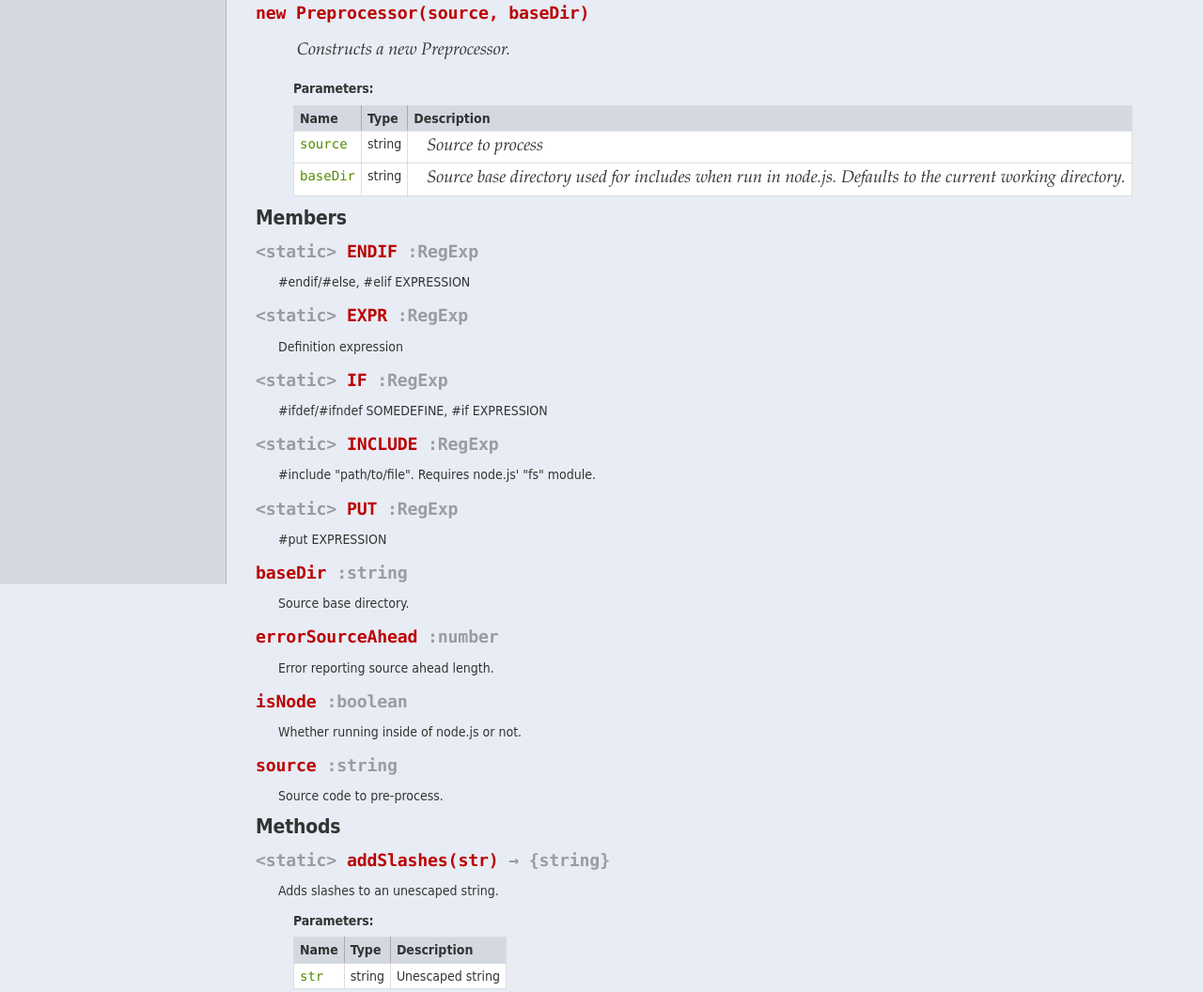
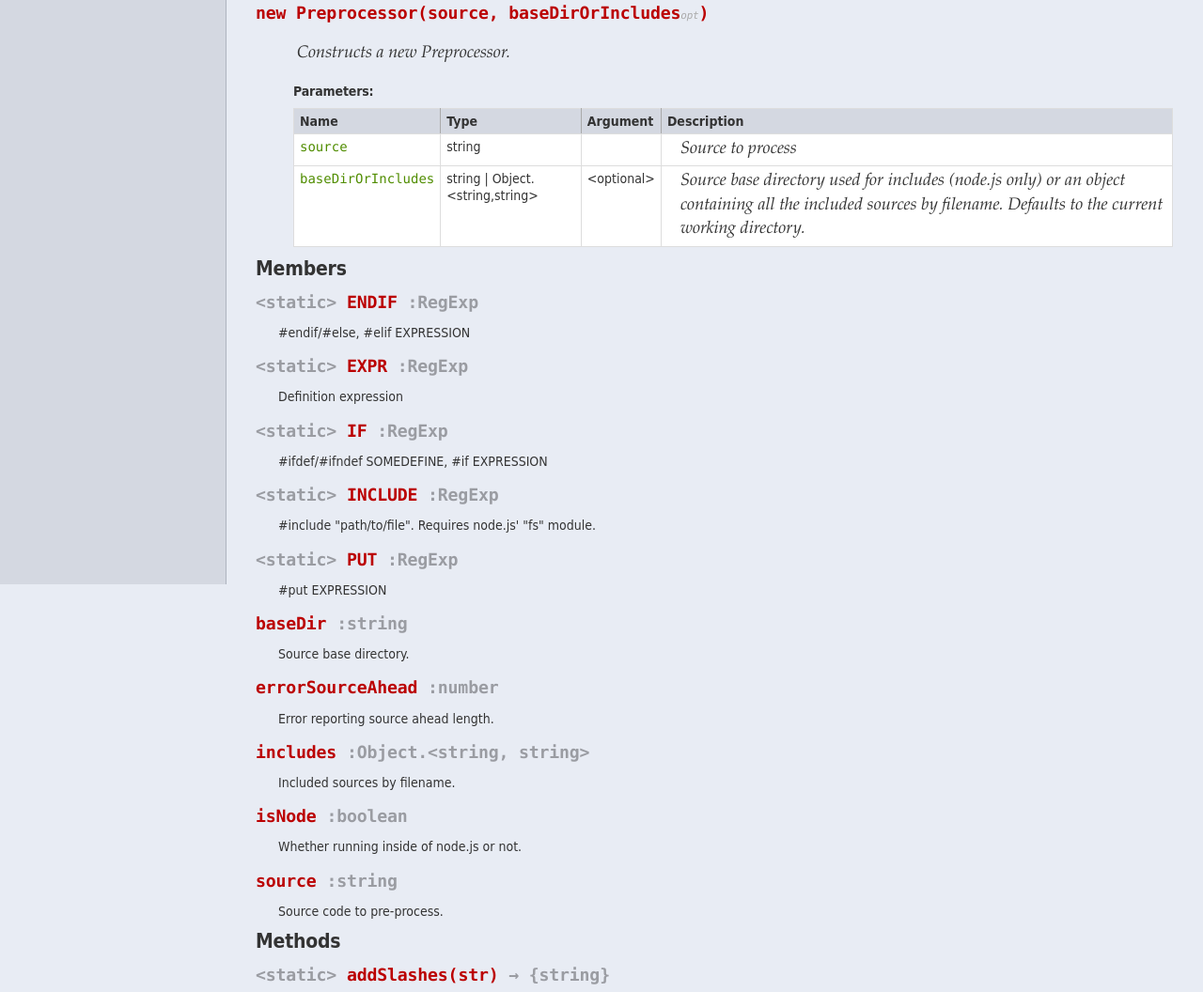
Before and after one commit to dcodeIO/Preprocessor.js, a website: page docs/Preprocessor.html in a window 1280 px wide. Shown: the part 178-1234 px from the top of the page at 94% size. Drawn offline with Linux system fonts and the light colour scheme.

Commit message:
baseDirOrIncludes (for browser)

```diff
--- a/docs/Preprocessor.html
+++ b/docs/Preprocessor.html
@@ -41,7 +41,7 @@
 
 
 <dt>
-    <h4 class="name" id="Preprocessor"><span class="type-signature"></span>new Preprocessor<span class="signature">(source, baseDir)</span><span class="type-signature"></span></h4>
+    <h4 class="name" id="Preprocessor"><span class="type-signature"></span>new Preprocessor<span class="signature">(source, <span class="optional">baseDirOrIncludes</span>)</span><span class="type-signature"></span></h4>
 
 
 </dt>
@@ -71,6 +71,8 @@
 		<th>Type</th>
 
 
+		<th>Argument</th>
+
 
 
 
@@ -96,6 +98,12 @@
             </td>
 
 
+                <td class="attributes">
+
+
+
+                </td>
+
 
 
 
@@ -106,23 +114,35 @@
 
         <tr>
 
-                <td class="name"><code>baseDir</code></td>
+                <td class="name"><code>baseDirOrIncludes</code></td>
 
 
             <td class="type">
 
 
 <span class="param-type">string</span>
+|
+
+<span class="param-type">Object.&lt;string,string></span>
 
 
 
             </td>
 
 
-
-
-
-            <td class="description last">Source base directory used for includes when run in node.js. Defaults to the current working directory.</td>
+                <td class="attributes">
+
+                    &lt;optional><br>
+
+
+
+                </td>
+
+
+
+
+            <td class="description last">Source base directory used for includes (node.js only)
+ or an object containing all the included sources by filename. Defaults to the current working directory.</td>
         </tr>
 
 
@@ -464,6 +484,51 @@
 
     <div class="description">
         Error reporting source ahead length.
+    </div>
+
+
+
+<dl class="details">
+
+
+
+
+
+
+
+
+
+
+
+
+
+
+
+
+
+
+
+
+
+
+
+</dl>
+
+
+
+</dd>
+
+
+
+<dt>
+    <h4 class="name" id="includes"><span class="type-signature"></span>includes<span class="type-signature"> :Object.&lt;string, string></span></h4>
+
+
+</dt>
+<dd>
+
+    <div class="description">
+        Included sources by filename.
     </div>
 
 
--- a/package.json
+++ b/package.json
@@ -1,6 +1,6 @@
 {
     "name": "preprocessor",
-    "version": "1.0.0",
+    "version": "1.0.1",
     "author": "Daniel Wirtz <dcode@dcode.io>",
     "description": "A JavaScript source file preprocessor, e.g. to build different versions of a library.",
     "contributors": [
```
Also changed, not shown: Preprocessor.js (+24 -11 lines), Preprocessor.min.js, README.md, 1 other file.
